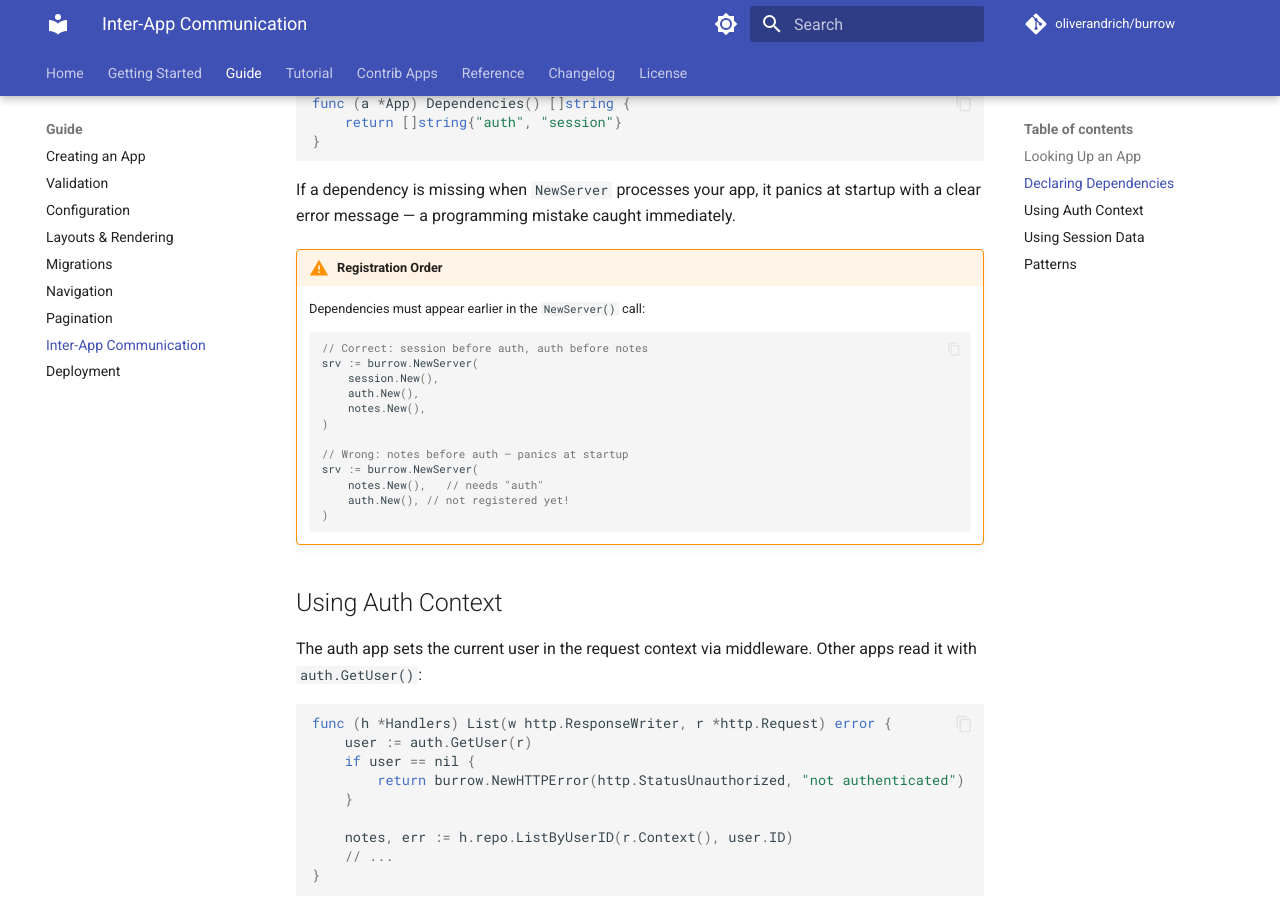
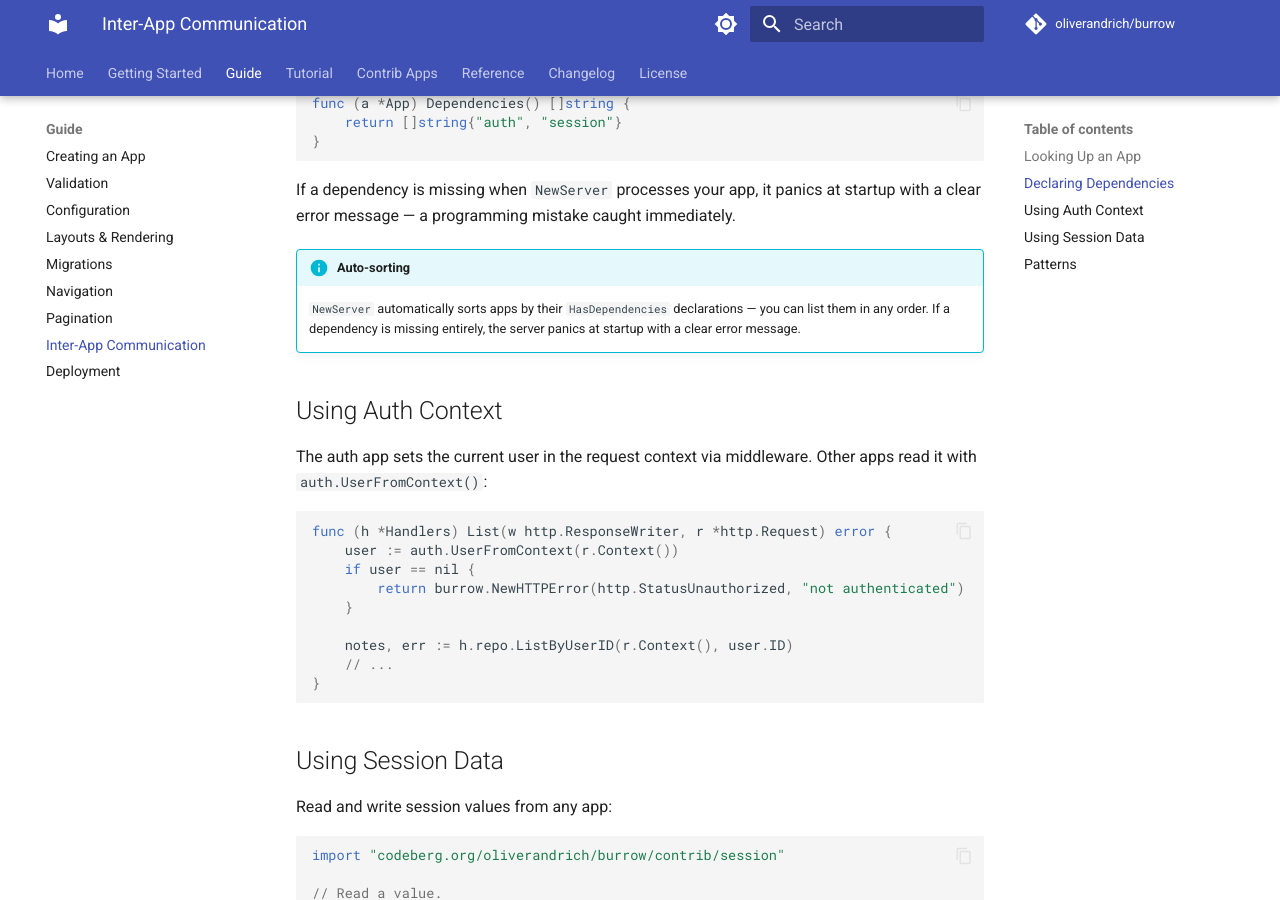
Before and after one commit to oliverandrich/burrow, an MkDocs documentation site: the page built from docs/guide/inter-app-communication.md, in a window 1280 px wide and 900 px high, scrolled down 745 px. Built offline with MkDocs 1.6.1 and Material for MkDocs 9.7.7, drawn with Linux system fonts in a browser that asks for light colours.

Commit message:
docs: fix remaining auth.GetUser references, auto-sorting, and Flags signature
- Fix auth.GetUser(r) → auth.UserFromContext(r.Context()) in navigation.md, inter-app-communication.md, context-helpers.md
- Fix auth.IsAuthenticated(r) → auth.IsAuthenticated(r.Context()) in context-helpers.md
- Replace wrong manual ordering warning with auto-sorting info in inter-app-communication.md
- Fix Configurable.Flags() signature in configuration.md (add configSource parameter)
- Fix messages template to map error level to Bootstrap danger class

````diff
--- a/docs/guide/inter-app-communication.md
+++ b/docs/guide/inter-app-communication.md
@@ -36,31 +36,16 @@ func (a *App) Dependencies() []string {
 
 If a dependency is missing when `NewServer` processes your app, it panics at startup with a clear error message — a programming mistake caught immediately.
 
-!!! warning "Registration Order"
-    Dependencies must appear earlier in the `NewServer()` call:
-
-    ```go
-    // Correct: session before auth, auth before notes
-    srv := burrow.NewServer(
-        session.New(),
-        auth.New(),
-        notes.New(),
-    )
-
-    // Wrong: notes before auth — panics at startup
-    srv := burrow.NewServer(
-        notes.New(),   // needs "auth"
-        auth.New(), // not registered yet!
-    )
-    ```
+!!! info "Auto-sorting"
+    `NewServer` automatically sorts apps by their `HasDependencies` declarations — you can list them in any order. If a dependency is missing entirely, the server panics at startup with a clear error message.
 
 ## Using Auth Context
 
-The auth app sets the current user in the request context via middleware. Other apps read it with `auth.GetUser()`:
+The auth app sets the current user in the request context via middleware. Other apps read it with `auth.UserFromContext()`:
 
 ```go
 func (h *Handlers) List(w http.ResponseWriter, r *http.Request) error {
-    user := auth.GetUser(r)
+    user := auth.UserFromContext(r.Context())
     if user == nil {
         return burrow.NewHTTPError(http.StatusUnauthorized, "not authenticated")
     }
````
Also changed, not shown: docs/contrib/messages.md (+2 -11 lines), docs/guide/configuration.md (+1 -1 lines), docs/guide/navigation.md (+2 -2 lines), docs/reference/context-helpers.md (+4 -4 lines).
